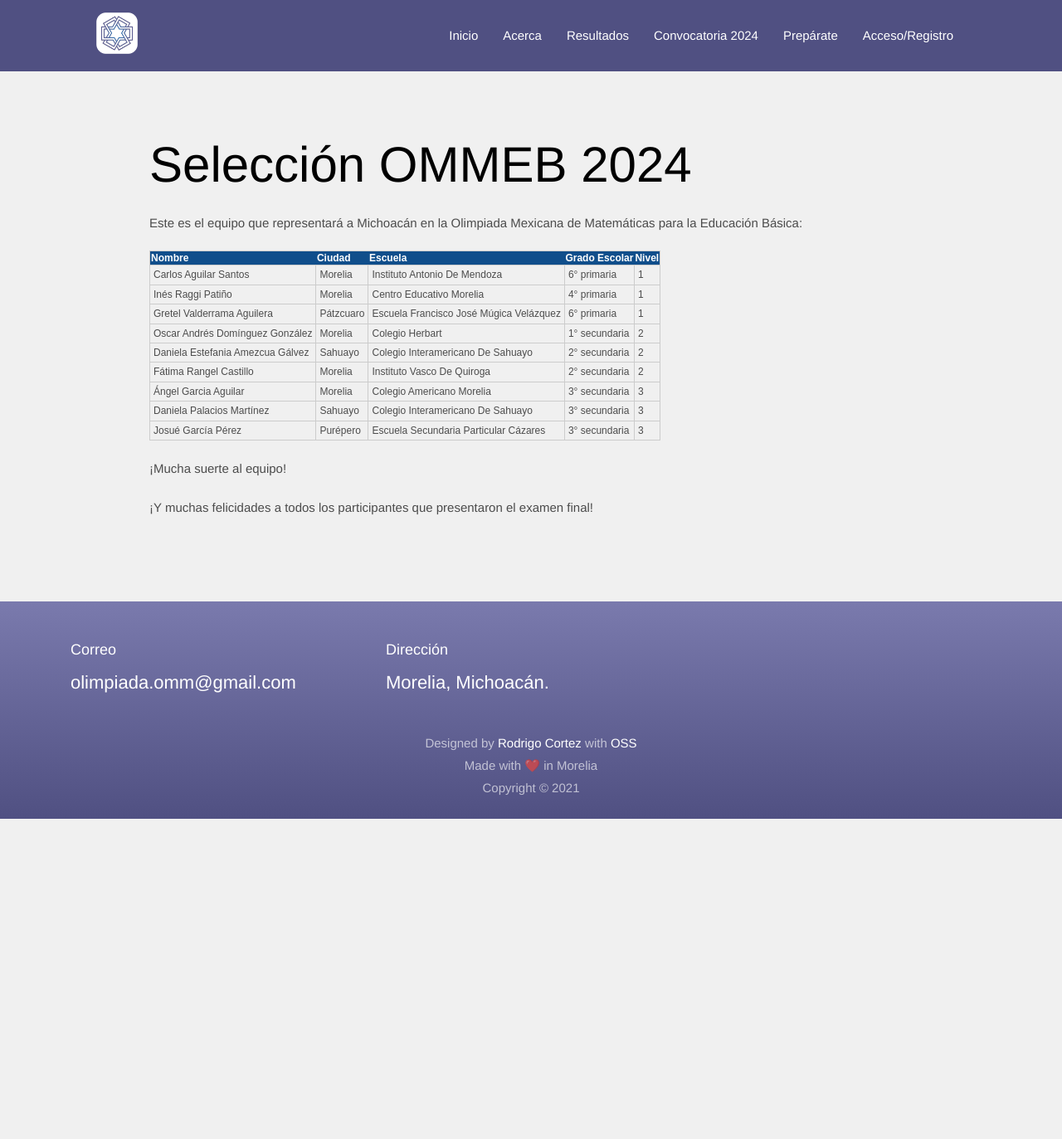
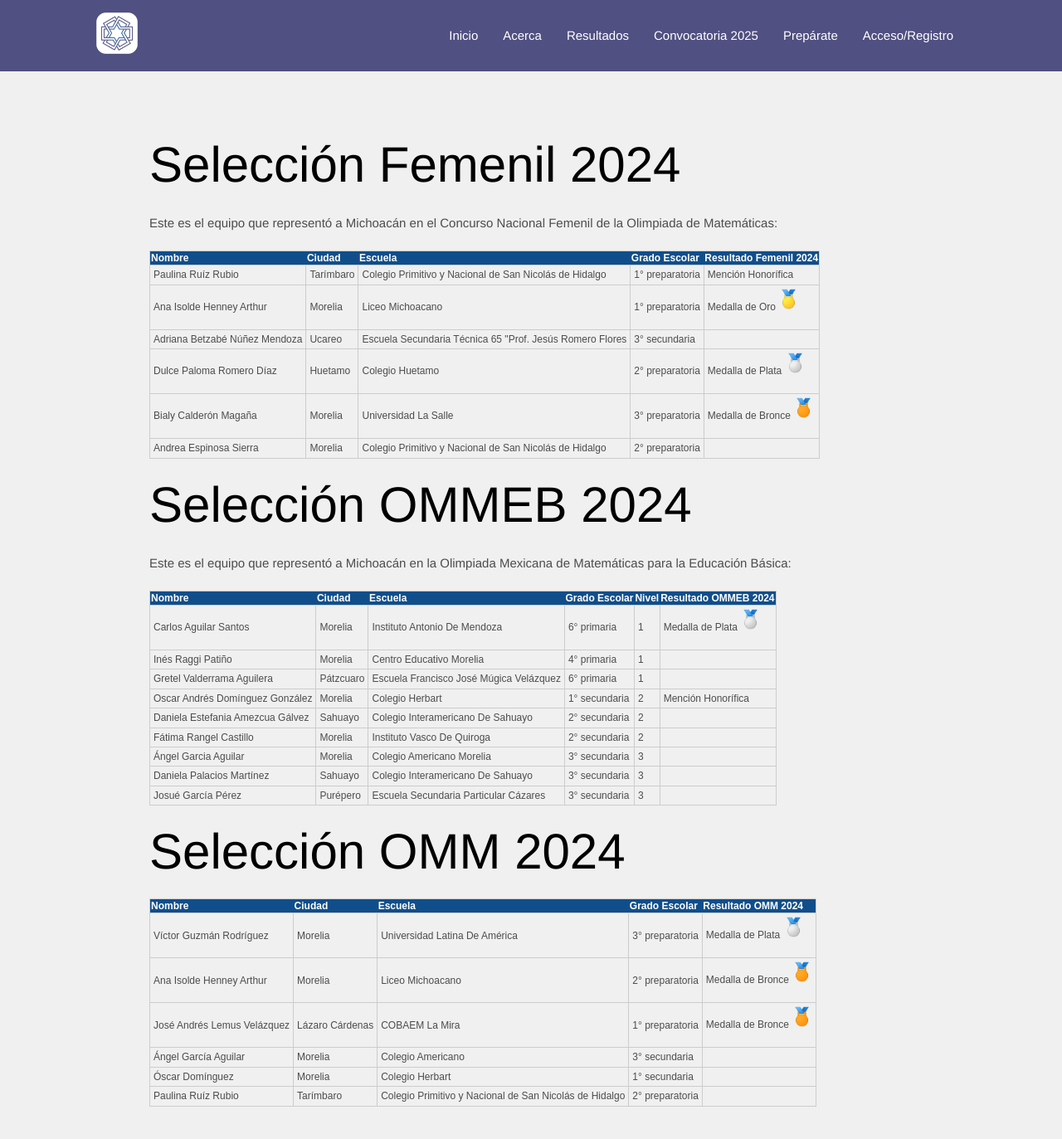
Before and after one commit to OlimpiadaMatematicasMichoacan/WOMM, a Jekyll site: the page built from _pages/resultados.md, in a window 1280 px wide and 1400 px high, scrolled down 325 px. Shown: the top 1373 px of the window at 83% size. Built offline with Jekyll 4.4.1, drawn with Linux system fonts in a browser that asks for light colours; before the commit the page ends 1312 px from its top, so only the background shows below that.

Commit message:
added resultados 2024

```diff
--- a/_data/settings.yml
+++ b/_data/settings.yml
@@ -16,7 +16,7 @@ menu:
 - {name: Acerca, link: '/acerca'}
 # - {name: Rifa, link: '/rifa'}
 - {name: Resultados, link: '/resultados'}
-- {name: Convocatoria 2024, link: '/convocatoria'}
+- {name: Convocatoria 2025, link: '/convocatoria'}
 - {name: Prepárate, link: '/preparate'}
 #- {name: Póster, link: '/poster'}
 #- {name: Noticias, link: '/noticias'}
@@ -224,8 +224,7 @@ stats:
 # Events Section
 
 # events:
-# - {name: <a href="/convocatoria">Examen inicial 2024</a>, icon: 'logo-3.png', date: '2-4 febrero 2024', organization: '<br>¡Para todas las categorías!<br><br><a href="/preparate">¡Prepárate!</a></br>'}
-# - {name: <a href="/convocatoria">Preparación 2024</a>, icon: 'logo-3.png', date: '2-4 febrero 2024', organization: '<br>¡Estudia por tu cuenta! ¡Entra a las sesiones de zoom!<br><br><a href="/preparate">¡Prepárate!</a></br>'}
+# - {name: <a href="/convocatoria">Examen inicial 2025</a>, icon: 'logo-3.png', date: '1-3 febrero 2025', organization: '<br>¡Para todas las categorías!<br><br><a href="/preparate">¡Prepárate!</a></br>'}
 
 
 #-------------------------------
--- a/_pages/resultados.md
+++ b/_pages/resultados.md
@@ -21,23 +21,48 @@ title: Resultados 2024
 	}
 </style>
 
+
+## Selección Femenil 2024
+
+Este es el equipo que representó a Michoacán en el Concurso Nacional Femenil de la Olimpiada de Matemáticas:
+
+<table class="results-table">
+<thead><tr class="tableizer-firstrow"><th>Nombre</th><th>Ciudad</th><th>Escuela</th><th>Grado Escolar</th><th>Resultado Femenil 2024</th></tr></thead><tbody>
+ <tr><td>Paulina Ruíz Rubio</td><td>Tarímbaro</td><td>Colegio Primitivo y Nacional de San Nicolás de Hidalgo </td><td>1° preparatoria</td><td>Mención Honorífica</td></tr>
+ <tr><td>Ana Isolde Henney Arthur</td><td>Morelia</td><td>Liceo Michoacano</td><td>1° preparatoria</td><td>Medalla de Oro <img src="../../assets/images/icons/medal_1gold.png" alt="Oro" width="25" height="25"></td></tr>
+ <tr><td>Adriana Betzabé Núñez Mendoza</td><td>Ucareo</td><td>Escuela Secundaria Técnica 65 "Prof. Jesús Romero Flores</td><td>3° secundaria</td><td></td></tr>
+ <tr><td>Dulce Paloma Romero Díaz</td><td>Huetamo</td><td>Colegio Huetamo</td><td>2° preparatoria</td><td>Medalla de Plata <img src="../../assets/images/icons/medal_2silver.png" alt="Plata" width="25" height="25"></td></tr>
+ <tr><td>Bialy Calderón Magaña</td><td>Morelia</td><td>Universidad La Salle</td><td>3° preparatoria</td><td>Medalla de Bronce <img src="../../assets/images/icons/medal_3bronze.png" alt="Bronce" width="25" height="25"></td></tr>
+ <tr><td>Andrea Espinosa Sierra</td><td>Morelia</td><td>Colegio Primitivo y Nacional de San Nicolás de Hidalgo</td><td>2° preparatoria</td></tr>
+</tbody></table>
+
 ## Selección OMMEB 2024
 
-Este es el equipo que representará a Michoacán en la Olimpiada Mexicana de Matemáticas para la Educación Básica:
+Este es el equipo que representó a Michoacán en la Olimpiada Mexicana de Matemáticas para la Educación Básica:
 
 <table class="results-table">
-<thead><tr class="tableizer-firstrow"><th>Nombre</th><th>Ciudad</th><th>Escuela</th><th>Grado Escolar</th><th>Nivel</th></tr></thead><tbody>
- <tr><td>Carlos Aguilar Santos</td><td>Morelia</td><td>Instituto Antonio De Mendoza</td><td>6° primaria</td><td>1</td></tr>
- <tr><td>Inés Raggi Patiño</td><td>Morelia</td><td>Centro Educativo Morelia</td><td>4° primaria</td><td>1</td></tr>
- <tr><td>Gretel Valderrama Aguilera</td><td>Pátzcuaro</td><td>Escuela Francisco José Múgica Velázquez</td><td>6° primaria</td><td>1</td></tr>
- <tr><td>Oscar Andrés Domínguez González</td><td>Morelia</td><td>Colegio Herbart</td><td>1° secundaria</td><td>2</td></tr>
- <tr><td>Daniela Estefania Amezcua Gálvez</td><td>Sahuayo</td><td>Colegio Interamericano De Sahuayo</td><td>2° secundaria</td><td>2</td></tr>
- <tr><td>Fátima Rangel Castillo</td><td>Morelia</td><td>Instituto Vasco De Quiroga</td><td>2° secundaria</td><td>2</td></tr>
- <tr><td>Ángel Garcia Aguilar</td><td>Morelia</td><td>Colegio Americano Morelia</td><td>3° secundaria</td><td>3</td></tr>
- <tr><td>Daniela Palacios Martínez</td><td>Sahuayo</td><td>Colegio Interamericano De Sahuayo</td><td>3° secundaria</td><td>3</td></tr>
- <tr><td>Josué García Pérez</td><td>Purépero</td><td>Escuela Secundaria Particular Cázares</td><td>3° secundaria</td><td>3</td></tr>
+<thead><tr class="tableizer-firstrow"><th>Nombre</th><th>Ciudad</th><th>Escuela</th><th>Grado Escolar</th><th>Nivel</th><th>Resultado OMMEB 2024</th></tr></thead><tbody>
+ <tr><td>Carlos Aguilar Santos</td><td>Morelia</td><td>Instituto Antonio De Mendoza</td><td>6° primaria</td><td>1</td><td>Medalla de Plata <img src="../../assets/images/icons/medal_2silver.png" alt="Plata" width="25" height="25"></td></tr>
+ <tr><td>Inés Raggi Patiño</td><td>Morelia</td><td>Centro Educativo Morelia</td><td>4° primaria</td><td>1</td><td></td></tr>
+ <tr><td>Gretel Valderrama Aguilera</td><td>Pátzcuaro</td><td>Escuela Francisco José Múgica Velázquez</td><td>6° primaria</td><td>1</td><td></td></tr>
+ <tr><td>Oscar Andrés Domínguez González</td><td>Morelia</td><td>Colegio Herbart</td><td>1° secundaria</td><td>2</td><td>Mención Honorífica</td></tr>
+ <tr><td>Daniela Estefania Amezcua Gálvez</td><td>Sahuayo</td><td>Colegio Interamericano De Sahuayo</td><td>2° secundaria</td><td>2</td><td></td></tr>
+ <tr><td>Fátima Rangel Castillo</td><td>Morelia</td><td>Instituto Vasco De Quiroga</td><td>2° secundaria</td><td>2</td><td></td></tr>
+ <tr><td>Ángel Garcia Aguilar</td><td>Morelia</td><td>Colegio Americano Morelia</td><td>3° secundaria</td><td>3</td><td></td></tr>
+ <tr><td>Daniela Palacios Martínez</td><td>Sahuayo</td><td>Colegio Interamericano De Sahuayo</td><td>3° secundaria</td><td>3</td><td></td></tr>
+ <tr><td>Josué García Pérez</td><td>Purépero</td><td>Escuela Secundaria Particular Cázares</td><td>3° secundaria</td><td>3</td><td></td></tr>
 </tbody></table>
 
-¡Mucha suerte al equipo!
 
-¡Y muchas felicidades a todos los participantes que presentaron el examen final!
+## Selección OMM 2024
+
+
+<table class="results-table">
+<thead><tr class="tableizer-firstrow"><th>Nombre</th><th>Ciudad</th><th>Escuela</th><th>Grado Escolar</th><th>Resultado OMM 2024</th></tr></thead><tbody>
+ <tr><td>Víctor Guzmán Rodríguez</td><td>Morelia</td><td>Universidad Latina De América</td><td>3° preparatoria</td><td>Medalla de Plata <img src="../../assets/images/icons/medal_2silver.png" alt="Plata" width="25" height="25"></td></tr>
+ <tr><td>Ana Isolde Henney Arthur</td><td>Morelia</td><td>Liceo Michoacano</td><td>2° preparatoria</td><td>Medalla de Bronce <img src="../../assets/images/icons/medal_3bronze.png" alt="Bronce" width="25" height="25"></td></tr>
+ <tr><td>José Andrés Lemus Velázquez</td><td>Lázaro Cárdenas</td><td>COBAEM La Mira</td><td>1° preparatoria</td><td>Medalla de Bronce <img src="../../assets/images/icons/medal_3bronze.png" alt="Bronce" width="25" height="25"></td></tr>
+ <tr><td>Ángel García Aguilar</td><td>Morelia</td><td>Colegio Americano</td><td>3° secundaria</td><td></td></tr>
+ <tr><td>Óscar Domínguez</td><td>Morelia</td><td>Colegio Herbart</td><td>1° secundaria</td><td></td></tr>
+ <tr><td>Paulina Ruíz Rubio</td><td>Tarímbaro</td><td>Colegio Primitivo y Nacional de San Nicolás de Hidalgo </td><td>2° preparatoria</td><td></td></tr>
+</tbody></table>
```
Also changed, not shown: _pages/convocatoria.md (+2 -1 lines).
